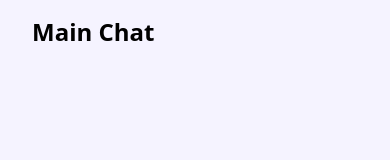
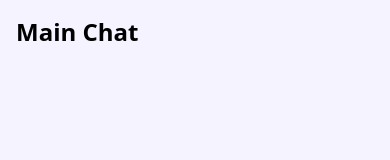
Before and after one commit to lucasmrl/chat-app, a React (Create React App) app in the folder client/: page /chat/1 in a window 390 px wide. Shown: the top 160 px of the page. Built offline with nearby package versions, Linux system fonts and the light colour scheme.

Commit message:
Mobile fixes

```diff
--- a/client/src/components/Chat.js
+++ b/client/src/components/Chat.js
@@ -126,14 +126,19 @@ function Chat() {
         </div>
         <div className="flex flex-col flex-grow lg:max-w-full bg-purple-50">
           {/* Messages */}
-          <p className="font-black mt-4 mb-2 pl-8 text-2xl">Main Chat</p>
+          <p className="font-black mt-4 mb-2 pl-4 lg:pl-8 text-2xl">
+            Main Chat
+          </p>
           <div
             id="msg"
-            className="h-5/6 overflow-y-auto pl-8 pt-4 mb-2 lg:mb-0"
+            className="h-5/6 overflow-y-auto pl-4 lg:pl-8 pt-4 mb-2 lg:mb-0"
           >
             <ul className="w-full lg:w-96">
               {chat.map((el, index) => (
-                <li key={index} className="lg:w-full lg:break-words">
+                <li
+                  key={index}
+                  className="w-screen break-words pr-6 lg:pr-0 lg:w-full"
+                >
                   {el.nickname != null ? (
                     `${el.nickname}: ${el.msg}`
                   ) : (
```
Also changed, not shown: 1 other file (tests, documents, lock files or other folders).
